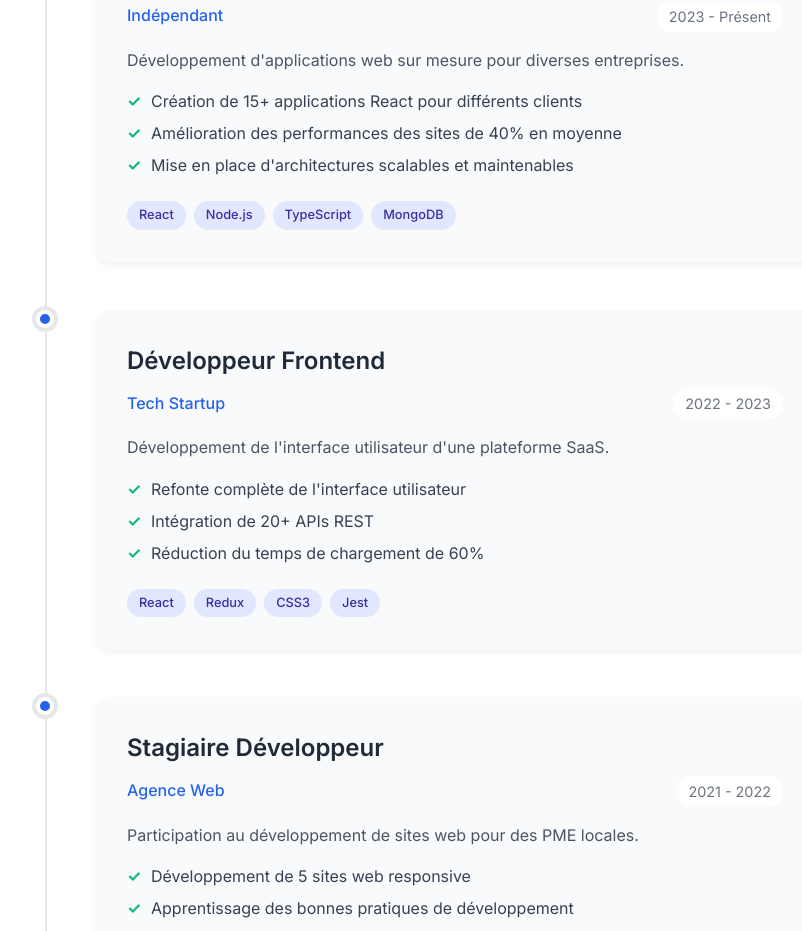
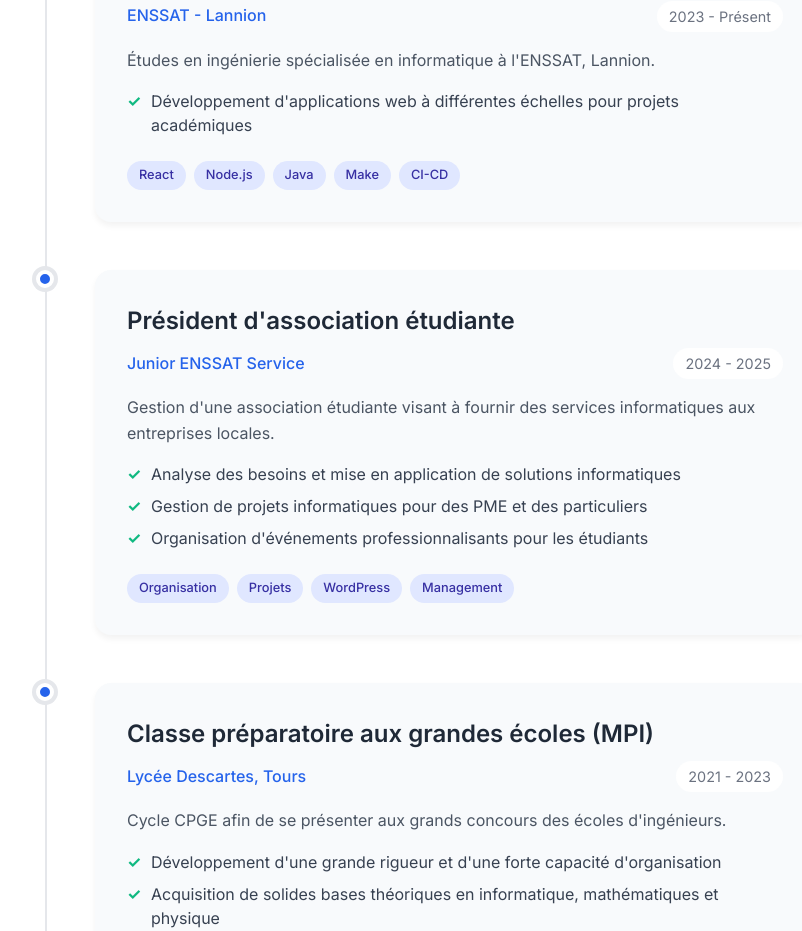
Before and after one commit to Arthur-Blamart/Portfolio, a React (Vite) app: page / in a window 1280 px wide. Shown: the part 4240-5171 px from the top of the page, without its empty margins (225-1027 px from the left). Built offline with nearby package versions, Linux system fonts and the light colour scheme.

Commit message:
remplissage

```diff
--- a/src/components/Experience.jsx
+++ b/src/components/Experience.jsx
@@ -4,47 +4,45 @@ import './Experience.css';
 const Experience = () => {
   const experiences = [
     {
-      title: 'Développeur Freelance',
-      company: 'Indépendant',
+      title: 'Étudiant ingénieur informatique',
+      company: 'ENSSAT - Lannion',
       period: '2023 - Présent',
-      description: 'Développement d\'applications web sur mesure pour diverses entreprises.',
+      description: 'Études en ingénierie spécialisée en informatique à l\'ENSSAT, Lannion.',
       achievements: [
-        'Création de 15+ applications React pour différents clients',
-        'Amélioration des performances des sites de 40% en moyenne',
-        'Mise en place d\'architectures scalables et maintenables'
+        'Développement d\'applications web à différentes échelles pour projets académiques',
       ],
-      technologies: ['React', 'Node.js', 'TypeScript', 'MongoDB']
+      technologies: ['React', 'Node.js', 'Java', 'Make', 'CI-CD']
     },
     {
-      title: 'Développeur Frontend',
-      company: 'Tech Startup',
-      period: '2022 - 2023',
-      description: 'Développement de l\'interface utilisateur d\'une plateforme SaaS.',
+      title: 'Président d\'association étudiante',
+      company: 'Junior ENSSAT Service',
+      period: '2024 - 2025',
+      description: 'Gestion d\'une association étudiante visant à fournir des services informatiques aux entreprises locales.',
       achievements: [
-        'Refonte complète de l\'interface utilisateur',
-        'Intégration de 20+ APIs REST',
-        'Réduction du temps de chargement de 60%'
+        'Analyse des besoins et mise en application de solutions informatiques',
+        'Gestion de projets informatiques pour des PME et des particuliers',
+        'Organisation d\'événements professionnalisants pour les étudiants'
       ],
-      technologies: ['React', 'Redux', 'CSS3', 'Jest']
+      technologies: ['Organisation', 'Projets', 'WordPress', 'Management']
     },
     {
-      title: 'Stagiaire Développeur',
-      company: 'Agence Web',
-      period: '2021 - 2022',
-      description: 'Participation au développement de sites web pour des PME locales.',
+      title: 'Classe préparatoire aux grandes écoles (MPI)',
+      company: 'Lycée Descartes, Tours',
+      period: '2021 - 2023',
+      description: 'Cycle CPGE afin de se présenter aux grands concours des écoles d\'ingénieurs.',
       achievements: [
-        'Développement de 5 sites web responsive',
-        'Apprentissage des bonnes pratiques de développement',
-        'Formation aux méthodologies Agiles'
+        'Développement d\'une grande rigueur et d\'une forte capacité d\'organisation',
+        'Acquisition de solides bases théoriques en informatique, mathématiques et physique',
+        'Travail d\'initiative personnelle (TIPE) sur l\'intelligence artificielle'
       ],
-      technologies: ['HTML', 'CSS', 'JavaScript', 'WordPress']
+      technologies: ['C', 'OCaml', 'Unix', 'Git', 'Mathématiques', 'Physique']
     }
   ];
 
   return (
     <section className="experience" id="experience">
       <div className="container">
-        <h2 className="section-title">Mon Expérience</h2>
+        <h2 className="section-title">Mon Parcours</h2>
         <div className="timeline">
           {experiences.map((exp, index) => (
             <div key={index} className="timeline-item">
```
